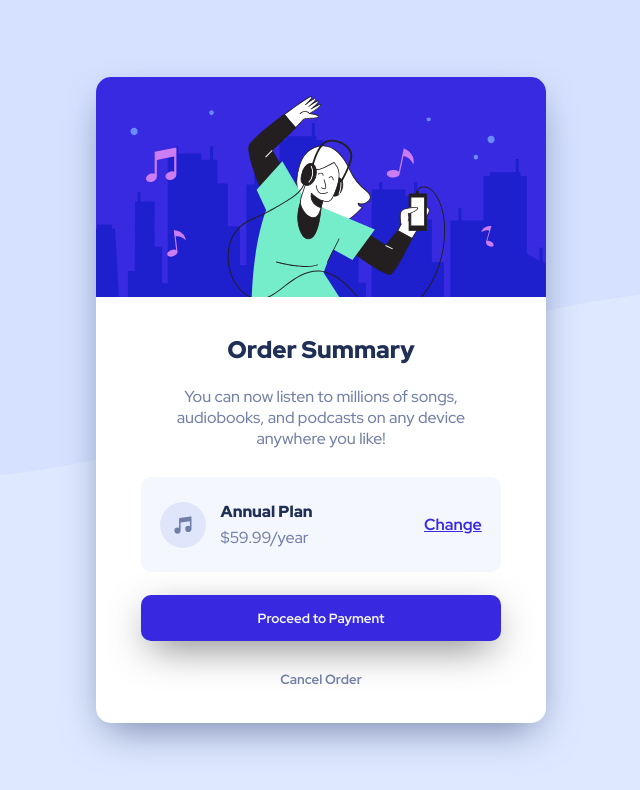
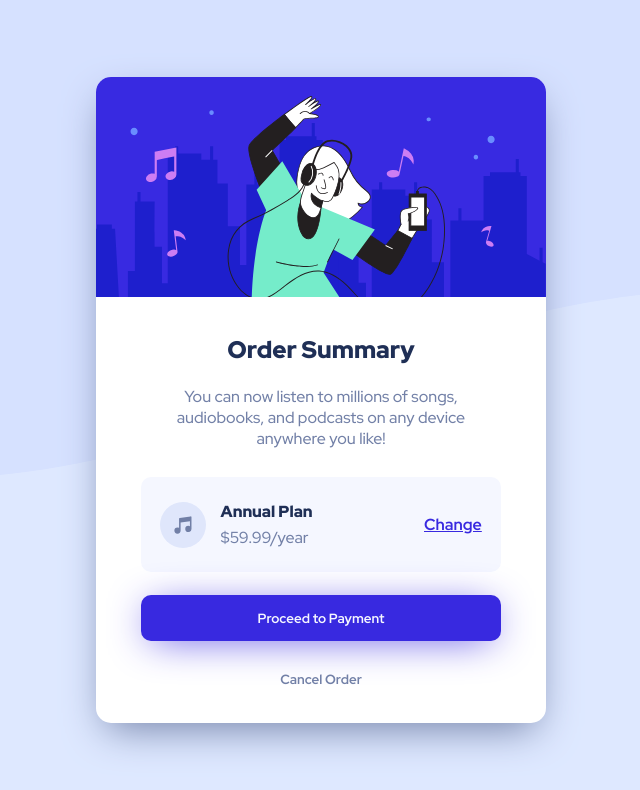
Before and after one commit to GereltuyaMz/order-card-component, a plain HTML site: page index.html in a window 1280 px wide. Shown: the whole page, without its empty margins (319-959 px from the left). Drawn offline with Linux system fonts and the light colour scheme.

Commit message:
modify color of box-shadow

```diff
--- a/index.css
+++ b/index.css
@@ -113,7 +113,7 @@ p {
 	border: none;
 	font-family: "Red Hat Display", sans-serif;
 	font-weight: 700;
-	box-shadow: 0px 12px 40px -10px rgba(0, 0, 0, 0.67);
+	box-shadow: 0px 5px 40px -10px hsl(245, 75%, 52%);
 	cursor: pointer;
 	transition: 1s;
 }
```
